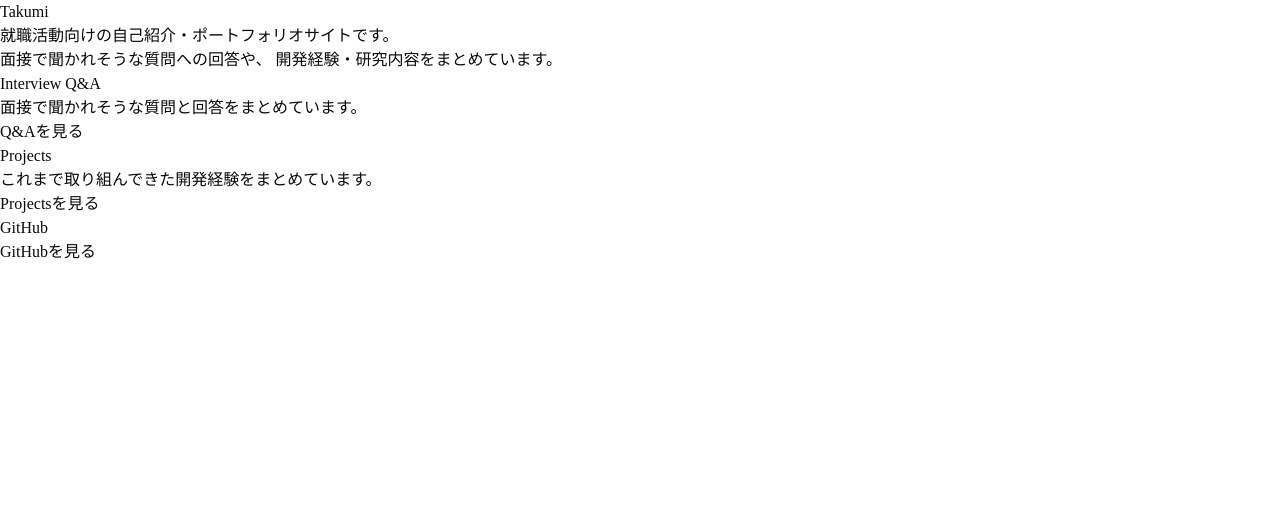
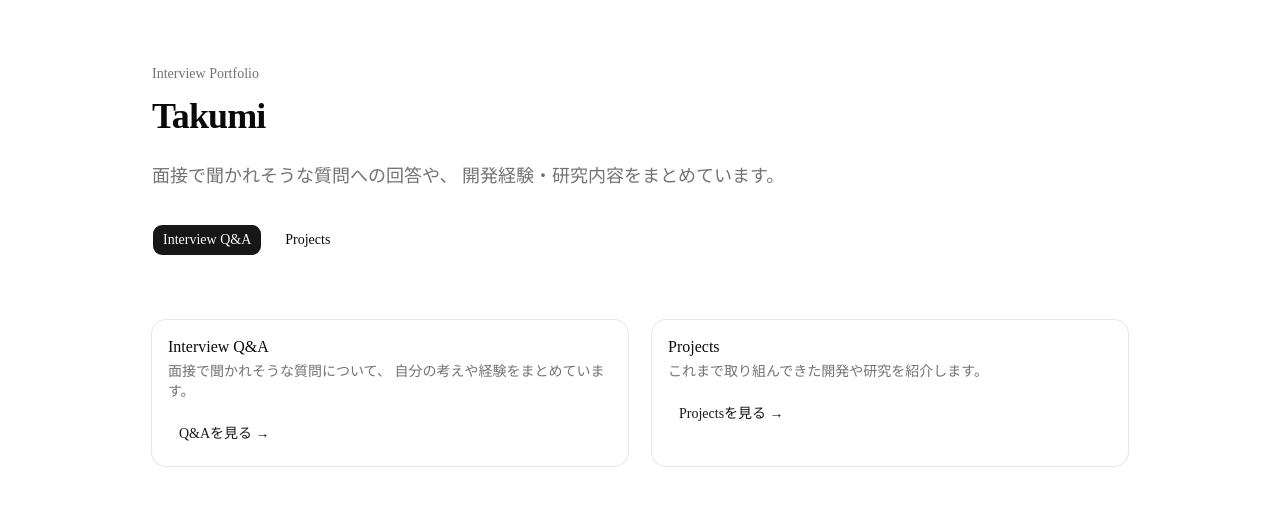
Before and after one commit to takumi0708/profile_site, a Next.js app: page / in a window 1280 px wide. Shown: the top 506 px of the page. Built offline with nearby package versions, Linux system fonts and the light colour scheme.

Commit message:
top + interview UI 作る

```diff
--- a/app/interview/page.js
+++ b/app/interview/page.js
@@ -1,38 +1,51 @@
-// 質問データを読み込む
+// 質問データ
 import { questions } from "@/data/questions";
 
-// 質問カードの部品を読み込む
+// 質問カード
 import QuestionCard from "@/components/interview/QuestionCard";
 
 
 export default function InterviewPage() {
+    return (
+        <main className="min-h-screen bg-background">
 
-    return (
-        <main>
+            {/* ページ全体の横幅 */}
+            <div className="mx-auto max-w-5xl px-6 py-16">
+
 
                 {/* ページタイトル */}
-            <h1>
+                <section className="mb-10">
+
+                    <p className="mb-2 text-sm text-muted-foreground">
+                        Interview
+                    </p>
+
+                    <h1 className="text-3xl font-bold tracking-tight">
                         Interview Q&A
                     </h1>
 
-
-            {/* ページ説明 */}
-            <p>
-                面接で聞かれそうな質問と回答をまとめています。
+                    <p className="mt-4 max-w-2xl text-muted-foreground">
+                        面接で聞かれそうな質問について、
+                        自分の考えや経験をまとめています。
                     </p>
 
+                </section>
 
-            {/* questions配列を1件ずつ取り出して表示する */}
-            {questions.map((question) => {
 
-                return (
+                {/* Q&A一覧 */}
+                <section className="grid gap-6">
+
+                    {questions.map((question) => (
+                        // ここでReactで描画（mapで再利用するため）
                         <QuestionCard
                             key={question.id}
                             question={question}
                         />
-                );
+                    ))}
 
-            })}
+                </section>
+
+            </div>
 
         </main>
     );
--- a/app/page.js
+++ b/app/page.js
@@ -1,83 +1,143 @@
-// Next.jsでページ遷移するためにLinkを使う
+// Next.jsのページ遷移
 import Link from "next/link";
+
+// shadcn/ui
+// Button本体と、Buttonのデザインだけ使うためのbuttonVariants
+import { buttonVariants } from "@/components/ui/button";
+
+import {
+  Card,
+  CardContent,
+  CardDescription,
+  CardHeader,
+  CardTitle,
+} from "@/components/ui/card";
 
 
 export default function HomePage() {
+  return (
+    <main className="min-h-screen bg-background text-foreground">
 
-  return (
-    <main>
+      {/* ページ全体の横幅と余白 */}
+      <div className="mx-auto max-w-5xl px-6 py-16">
 
-      {/* 自己紹介 */}
-      <section>
 
-        <h1>
+        {/* =========================
+            Hero
+        ========================= */}
+        <section className="mb-16">
+
+          <p className="mb-3 text-sm text-muted-foreground">
+            Interview Portfolio
+          </p>
+
+          <h1 className="mb-6 text-4xl font-bold tracking-tight">
             Takumi
           </h1>
 
-        <p>
-          就職活動向けの自己紹介・ポートフォリオサイトです。
-        </p>
-
-        <p>
+          <p className="max-w-2xl text-lg leading-8 text-muted-foreground">
             面接で聞かれそうな質問への回答や、
             開発経験・研究内容をまとめています。
           </p>
 
-      </section>
 
+          {/* ページ遷移ボタン */}
+          <div className="mt-8 flex gap-3">
 
-      {/* Interviewへの導線 */}
-      <section>
+            {/* LinkにButtonのデザインを適用 */}
+            <Link
+              href="/interview"
+              className={buttonVariants()}
+            >
+              Interview Q&A
+            </Link>
 
-        <h2>
-          Interview Q&A
-        </h2>
+            {/* outlineデザインのButton */}
+            <Link
+              href="/projects"
+              className={buttonVariants({
+                variant: "outline",
+              })}
+            >
+              Projects
+            </Link>
 
-        <p>
-          面接で聞かれそうな質問と回答をまとめています。
-        </p>
-
-        <Link href="/interview">
-          Q&Aを見る
-        </Link>
+          </div>
 
         </section>
 
 
-      {/* Projectsへの導線 */}
-      <section>
+        {/* =========================
+            メニューカード
+        ========================= */}
+        <section className="grid gap-6 md:grid-cols-2">
 
-        <h2>
+
+          {/* Interview Card */}
+          <Card>
+
+            <CardHeader>
+
+              <CardTitle>
+                Interview Q&A
+              </CardTitle>
+
+              <CardDescription>
+                面接で聞かれそうな質問について、
+                自分の考えや経験をまとめています。
+              </CardDescription>
+
+            </CardHeader>
+
+            <CardContent>
+
+              <Link
+                href="/interview"
+                className={buttonVariants({
+                  variant: "link",
+                })}
+              >
+                Q&Aを見る →
+              </Link>
+
+            </CardContent>
+
+          </Card>
+
+
+          {/* Projects Card */}
+          <Card>
+
+            <CardHeader>
+
+              <CardTitle>
                 Projects
-        </h2>
+              </CardTitle>
 
-        <p>
-          これまで取り組んできた開発経験をまとめています。
-        </p>
+              <CardDescription>
+                これまで取り組んできた開発や研究を紹介します。
+              </CardDescription>
 
-        <Link href="/projects">
-          Projectsを見る
+            </CardHeader>
+
+            <CardContent>
+
+              <Link
+                href="/projects"
+                className={buttonVariants({
+                  variant: "link",
+                })}
+              >
+                Projectsを見る →
               </Link>
+
+            </CardContent>
+
+          </Card>
 
         </section>
 
-
-      {/* GitHubへのリンク */}
-      <section>
-
-        <h2>
-          GitHub
-        </h2>
-
-        <a
-          href="https://github.com/takumi0708"
-          // 新たなタブで表示
-          target="_blank"
-        >
-          GitHubを見る
-        </a>
-
-      </section>
+      </div>
 
     </main>
   );
--- a/components/interview/QuestionCard.jsx
+++ b/components/interview/QuestionCard.jsx
@@ -1,32 +1,57 @@
-// Next.jsでページ遷移するためにLinkを使う
+// Next.jsのページ遷移
 import Link from "next/link";
 
+// shadcn/ui の見た目を使う
+import {
+    Card,
+    CardContent,
+    CardHeader,
+    CardTitle,
+} from "@/components/ui/card";
+
+import { Badge } from "@/components/ui/badge";
+
+import { buttonVariants } from "@/components/ui/button";
 
 // QuestionCardコンポーネント
 // 親コンポーネントから question というデータを受け取る
 export default function QuestionCard({ question }) {
+    return (
+        <Card>
 
-    return (
-        <div>
+            {/* 上部：カテゴリと質問文 */}
+            <CardHeader>
 
-            {/* 質問のカテゴリを表示 */}
-            <p>
-                {question.category}
-            </p>
+                {/* 質問カテゴリ */}
+                <div className="mb-2">
+                    <Badge variant="secondary">
+                        {question.category}
+                    </Badge>
+                </div>
 
 
-            {/* 質問文を表示 */}
-            <h2>
-                {question.question}
-            </h2>
+                {/* 質問タイトル */}
+                <CardTitle className="text-xl leading-relaxed">
+                    {question.question}
+                </CardTitle>
+
+            </CardHeader>
 
 
-            {/* 質問の詳細ページへ移動する */}
-            {/* idが1なら /interview/1 に移動する */}
-            <Link href={`/interview/${question.id}`}>
-                回答を見る
-            </Link>
+            {/* 下部：詳細ページへのリンク */}
+            <CardContent>
 
-        </div>
+                <Link
+                    href={`/interview/${question.id}`}
+                    className={buttonVariants({
+                        variant: "outline",
+                    })}
+                >
+                    回答を見る
+                </Link>
+
+            </CardContent>
+
+        </Card>
     );
 }
--- /dev/null
+++ b/components/ui/badge.jsx
@@ -0,0 +1,48 @@
+import { mergeProps } from "@base-ui/react/merge-props"
+import { useRender } from "@base-ui/react/use-render"
+import { cva } from "class-variance-authority";
+import { cn } from "cn"
+
+const badgeVariants = cva(
+  "group/badge inline-flex h-5 w-fit shrink-0 items-center justify-center gap-1 overflow-hidden rounded-4xl border border-transparent px-2 py-0.5 text-xs font-medium whitespace-nowrap transition-all focus-visible:border-ring focus-visible:ring-[3px] focus-visible:ring-ring/50 has-data-[icon=inline-end]:pr-1.5 has-data-[icon=inline-start]:pl-1.5 aria-invalid:border-destructive aria-invalid:ring-destructive/20 dark:aria-invalid:ring-destructive/40 [&>svg]:pointer-events-none [&>svg]:size-3!",
+  {
+    variants: {
+      variant: {
+        default: "bg-primary text-primary-foreground [a]:hover:bg-primary/80",
+        secondary:
+          "bg-secondary text-secondary-foreground [a]:hover:bg-secondary/80",
+        destructive:
+          "bg-destructive/10 text-destructive focus-visible:ring-destructive/20 dark:bg-destructive/20 dark:focus-visible:ring-destructive/40 [a]:hover:bg-destructive/20",
+        outline:
+          "border-border text-foreground [a]:hover:bg-muted [a]:hover:text-muted-foreground",
+        ghost:
+          "hover:bg-muted hover:text-muted-foreground dark:hover:bg-muted/50",
+        link: "text-primary underline-offset-4 hover:underline",
+      },
+    },
+    defaultVariants: {
+      variant: "default",
+    },
+  }
+)
+
+function Badge({
+  className,
+  variant = "default",
+  render,
+  ...props
+}) {
+  return useRender({
+    defaultTagName: "span",
+    props: mergeProps({
+      className: cn(badgeVariants({ variant }), className),
+    }, props),
+    render,
+    state: {
+      slot: "badge",
+      variant,
+    },
+  });
+}
+
+export { Badge, badgeVariants }
```
Lines whose indentation alone changed are shown as unchanged.
